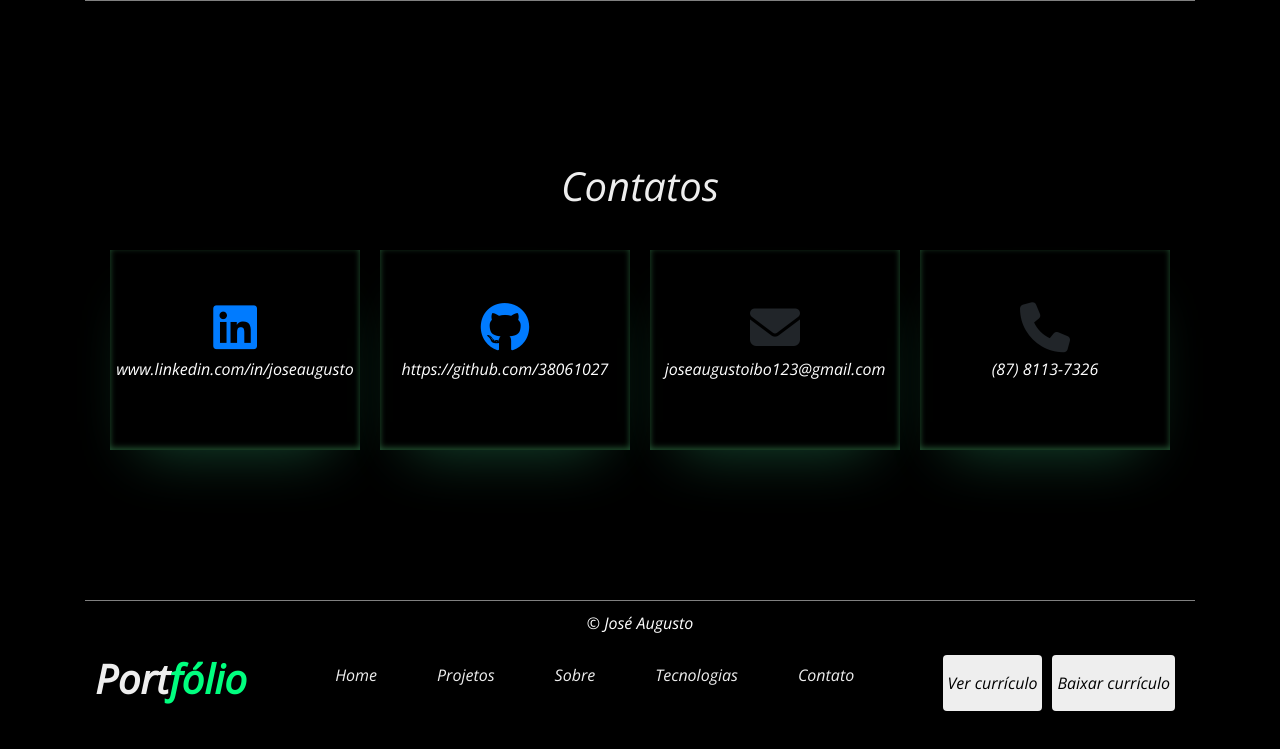
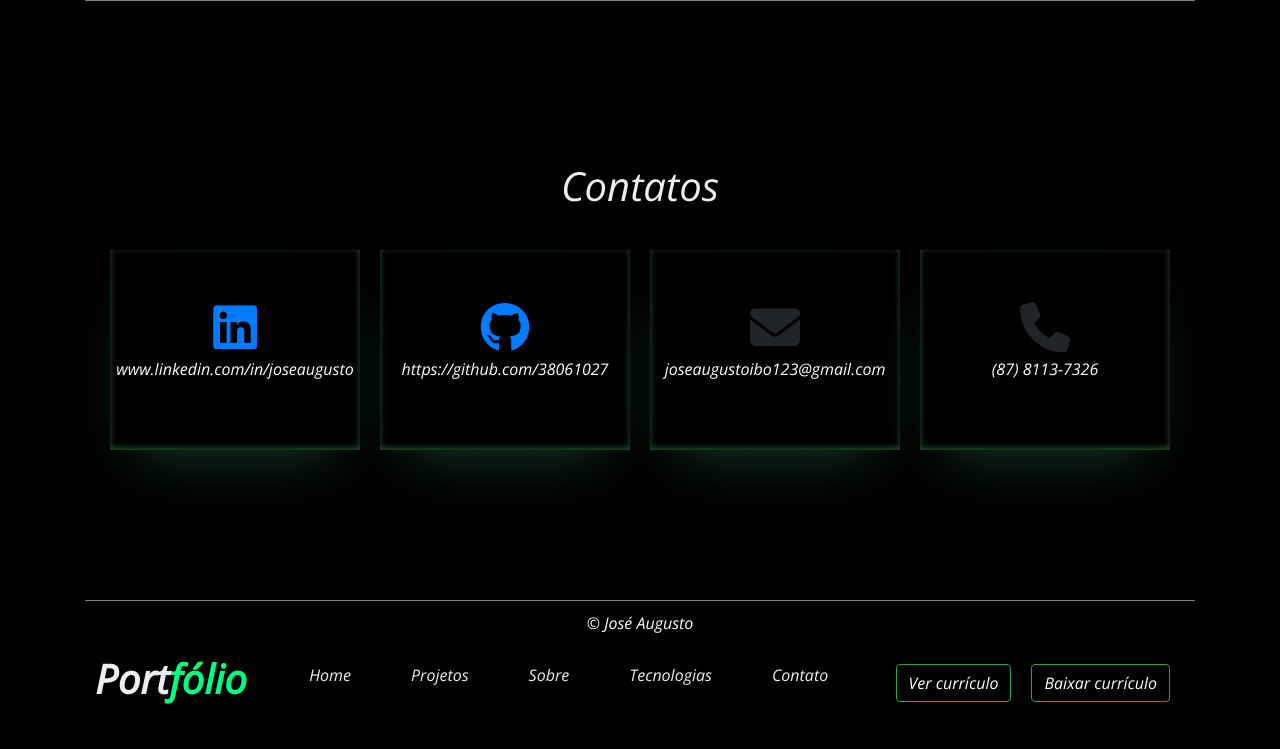
Before and after one commit to 38061027/portfolio, an Angular app: page /contato in a window 1280 px wide. Shown: the top 749 px of the page. Built offline with nearby package versions, Linux system fonts and the light colour scheme; no server answers.

Commit message:
Estilizando botões

```diff
--- a/src/app/components/home/home.component.html
+++ b/src/app/components/home/home.component.html
@@ -1,19 +1,14 @@
 <main class="container">
-
-
   <header>
     <nav class="nav-bar">
       <div class="logo">
         <h1><a routerLink="">Port</a></h1>
       </div>
 
-
-
       <div class="nav-list">
-
         <ul>
           <li><a href="#home">Home</a></li>
-                    <li><a href="#projeto" >Projetos</a></li>
+          <li><a href="#projeto">Projetos</a></li>
           <li><a href="#sobre">Sobre</a></li>
           <li><a href="#tecnologias">Tecnologias</a></li>
           <li><a href="#contato">Contato</a></li>
@@ -21,57 +16,64 @@
       </div>
 
       <div class="button-cv">
-                <button><a href="assets/cv/curriculo.pdf">Ver currículo</a></button>
-                <button><a href="assets/cv/curriculo.pdf" download>Baixar currículo</a></button>
+        <button>
+          <a
+            href="assets/cv/curriculo.pdf"
+            type="button"
+            class="btn btn-outline-success"
+            >Ver currículo</a
+          >
+        </button>
+        <button>
+          <a
+            href="assets/cv/curriculo.pdf"
+            download
+            type="button"
+            class="btn btn-outline-success"
+            >Baixar currículo</a
+          >
+        </button>
       </div>
-
-
-
-
 
       <div class="mobile-menu">
         <ul>
           <li><a href="#home">Home</a></li>
-                  <li><a href="#projeto" >Projetos</a></li>
+          <li><a href="#projeto">Projetos</a></li>
           <li><a href="#sobre">Sobre Mim</a></li>
           <li><a href="#tecnologias">Tecnologias</a></li>
           <li><a href="#contato">Contato</a></li>
         </ul>
 
         <div class="button-cv-mobile">
-                  <button><a href="assets/cv/curriculo.pdf">Ver currículo</a></button>
-                  <button><a href="assets/cv/curriculo.pdf" download>Baixar currículo</a></button>
+          <button><a href="assets/cv/curriculo.pdf" type="button" class="btn btn-outline-success">Ver currículo</a></button>
+          <button>
+            <a href="assets/cv/curriculo.pdf" download type="button" class="btn btn-outline-success">Baixar currículo</a>
+          </button>
         </div>
       </div>
 
       <div class="menu-icon">
-                <button (click)="funcaoCompartilhada()" class="btn-show"><i class="material-symbols-outlined">menu</i></button>
+        <button (click)="funcaoCompartilhada()" class="btn-show">
+          <i class="material-symbols-outlined">menu</i>
+        </button>
       </div>
     </nav>
   </header>
 
-
-
-
-
-
   <div class="section-1">
     <section>
-
-
-
-              <img class="circulo" src="assets/foto.jpg" alt="">
-
+      <img class="circulo" src="assets/foto.jpg" alt="" />
 
       <div class="texto">
         <h1>Olá, meu nome é José Augusto</h1>
-                <h4>Sou um desenvolvedor front-end apaixonado por tecnologia e com habilidades em Angular, JavaScript, CSS3 e HTML5. Embora não tenha experiência profissional, tenho trabalhado em projetos pessoais e acadêmicos para aprimorar minhas habilidades e conhecimentos em programação.</h4>
+        <h4>
+          Sou um desenvolvedor front-end apaixonado por tecnologia e com
+          habilidades em Angular, JavaScript, CSS3 e HTML5. Embora não tenha
+          experiência profissional, tenho trabalhado em projetos pessoais e
+          acadêmicos para aprimorar minhas habilidades e conhecimentos em
+          programação.
+        </h4>
       </div>
-
     </section>
   </div>
-
-
-
-
 </main>
--- a/src/styles.css
+++ b/src/styles.css
@@ -96,14 +96,14 @@ header {
 
 .button-cv button{
 
-  background-color: #eee;
+  background-color: #000000;
   border: transparent;
   padding: 5px;
   border-radius: 4px;
   }
 
   .button-cv button a{
-    color: #000000;
+    color: #ffffff;
 
    margin: 0;
   }
@@ -112,14 +112,14 @@ header {
 
 .button-cv-mobile button{
 
-  background-color: #eee;
+  background-color: #000000;
   border: transparent;
   padding: 5px;
   border-radius: 4px;
   }
 
   .button-cv-mobile button a{
-    color: #000000;
+    color: #ffffff;
 
    margin: 0;
   }
@@ -235,12 +235,16 @@ a{
 
 body{
     background-color:#000000;
+
+
 }
 
 main{
     display: flex;
     width: 100%;
     flex-direction: column;
+
+
 }
 
 li{
```
Also changed, not shown: 5 other files (tests, documents, lock files or other folders). Lines whose indentation alone changed are shown as unchanged.
